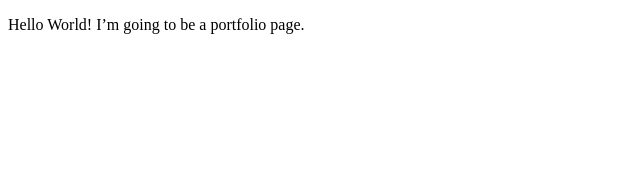
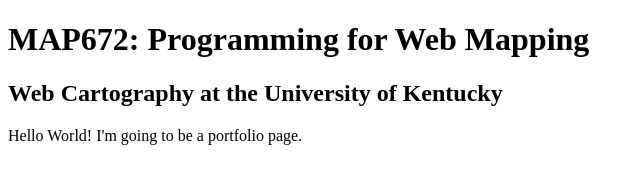
Before and after one commit to chris-whaley-uky/chris-whaley-uky.github.io, a plain HTML site: page index.html in a window 1280 px wide. Shown: the whole page, without its empty margins (0-644 px from the left). Drawn offline with Linux system fonts and the light colour scheme.

Commit message:
add h1 and h2 elements

```diff
--- a/index.html
+++ b/index.html
@@ -14,8 +14,12 @@
 </head>
 
 <body>
-
-    <p>Hello World! I’m going to be a portfolio page.</p>
-
+<header>
+    <h1>MAP672: Programming for Web Mapping</h1>
+    <h2>Web Cartography at the University of Kentucky</h2>
+</header>
+<p>
+  Hello World! I'm going to be a portfolio page.
+</p>
 </body>
 </html>
```
